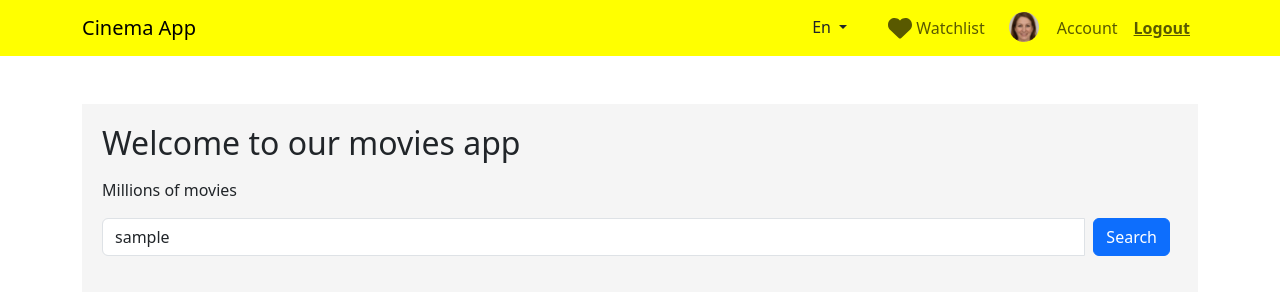
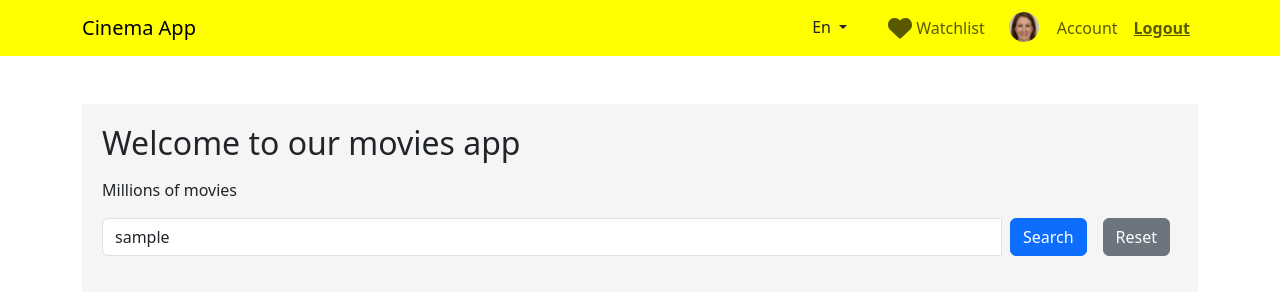
Before and after one commit to 3bdalah/cinema, an Angular app: page / in a window 1280 px wide. Both pictures are taken after typing "Sample" into the empty fields and a click on the button "Search". Shown: the top 300 px of the page. Built offline with nearby package versions, Linux system fonts and the light colour scheme; no server answers.

Commit message:
added reset for search

```diff
--- a/src/app/movies/movies-list/movies-list.component.html
+++ b/src/app/movies/movies-list/movies-list.component.html
@@ -4,7 +4,7 @@
     <ng-container *ngIf="myresult && myresult.length > 0; else showAllMovies">
       <!-- Display search results -->
       <div class="movies col-lg-3" *ngFor="let movieDataformList of myresult">
-        <app-movie-card [movie]="movieDataformList"></app-movie-card>
+        <app-movie-card [movie]="movieDataformList" ></app-movie-card>
       </div>
     </ng-container>
 
--- a/src/app/movies/movies-list/movies-list.component.ts
+++ b/src/app/movies/movies-list/movies-list.component.ts
@@ -12,7 +12,6 @@ export class MoviesListComponent {
 
   myresult!:any
   receivedData1:any =''
-
   listMovies: MoviesInterface[] = [];
   fullyDataMovies: any = [];
   constructor(private moviesServ: MoviesService, private results:SearchService) {
--- a/src/app/movies/search/search.component.html
+++ b/src/app/movies/search/search.component.html
@@ -7,6 +7,9 @@
             <div class="input-group-append mx-2"><span></span>
                 <button class="btn btn-primary" type="button" (click)="sendResultToService(movieName)">Search</button>
             </div>
+            <div class="input-group-append mx-2" *ngIf="searchFlag"><span></span>
+                <button class="btn btn-secondary" type="button" (click)="reset()">Reset</button>
+            </div>
         </div>
     </div>
 </div>
--- a/src/app/movies/search/search.component.ts
+++ b/src/app/movies/search/search.component.ts
@@ -1,4 +1,4 @@
-import { Component } from '@angular/core';
+import { Component, Input } from '@angular/core';
 import { SearchService } from '../search.service';
 
 @Component({
@@ -7,6 +7,7 @@ import { SearchService } from '../search.service';
   styleUrls: ['./search.component.css']
 })
 export class SearchComponent {
+ searchFlag:boolean=false;
   movieName:string='';
   myresult!:any;
 
@@ -14,9 +15,15 @@ constructor(private search: SearchService){}
 
 
 
+reset(){
+  this.searchFlag=false
+  this.myresult=[]
+  this.search.setSearchResults(this.myresult)
+}
+
 sendResultToService(movieName:string) {
     // this.dataEvent.emit(movieName);
-
+    this.searchFlag=true
     this.movieName=this.movieName.toLowerCase()
     this.movieName=this.movieName.trim()
     console.log('movie name"befor" in child: ',movieName)
```
